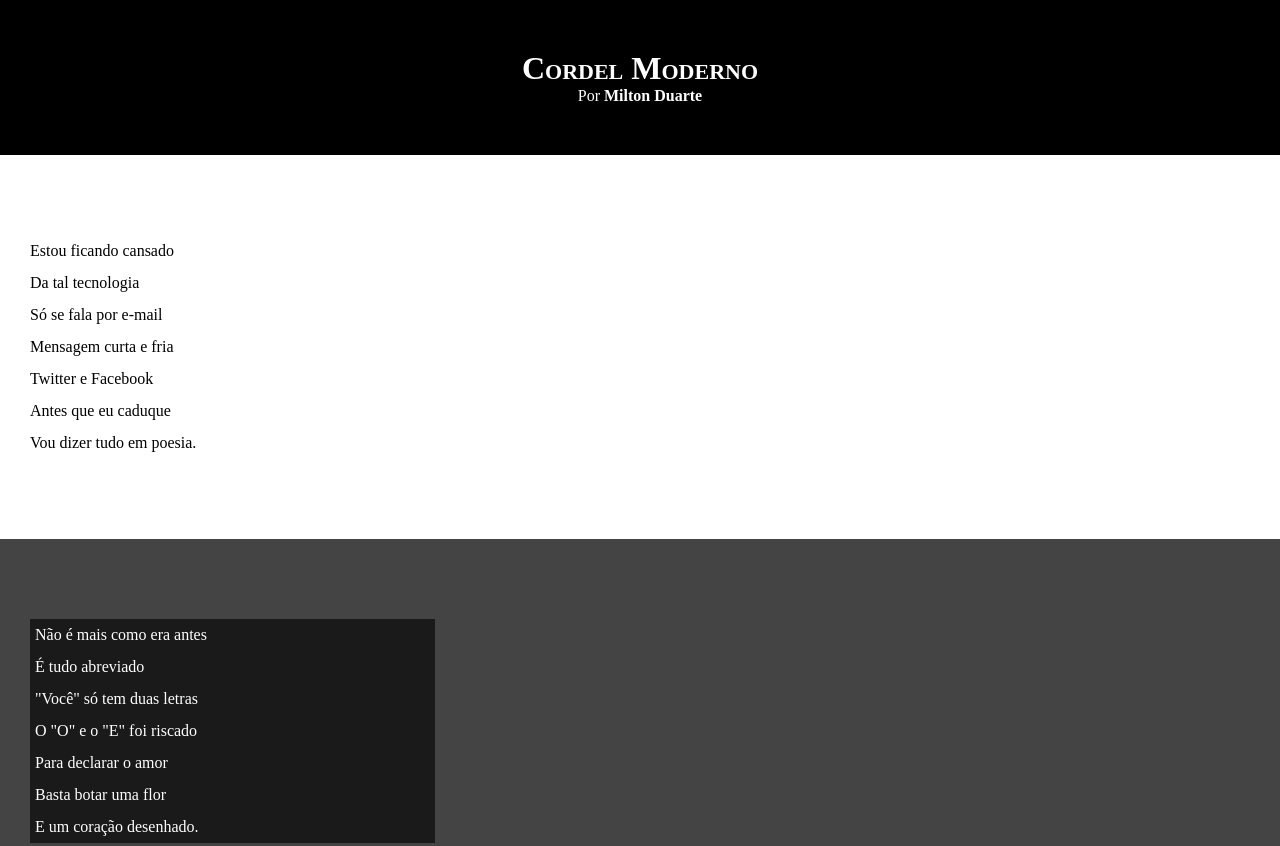
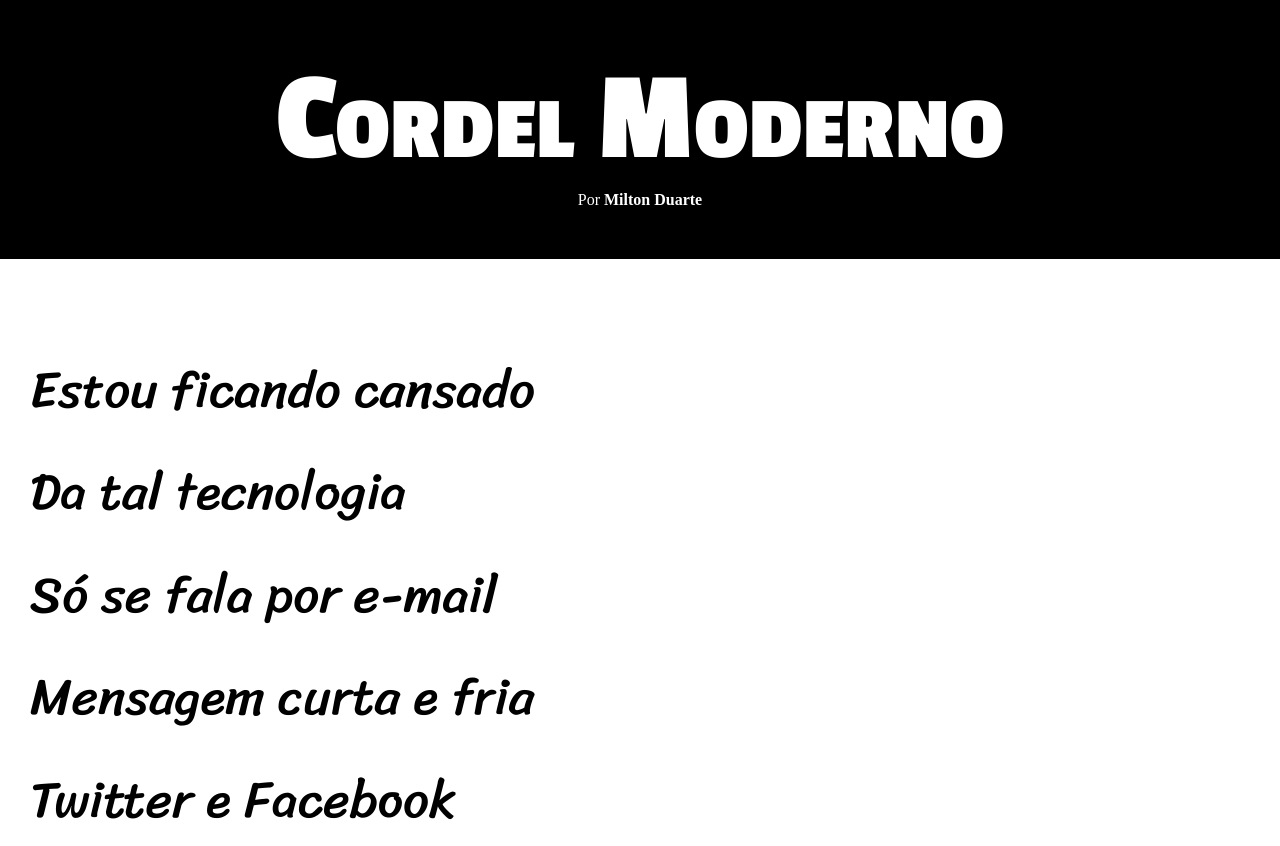
Before and after one commit to frantzdemelien/html-css, a plain HTML site: page exercícios/desafio12/index.html in a window 1280 px wide. Shown: the top 846 px of the page. Drawn offline with Linux system fonts and the light colour scheme.

Commit message:
atualização

```diff
--- a/exercícios/desafio12/style.css
+++ b/exercícios/desafio12/style.css
@@ -1,4 +1,14 @@
 @charset "UTF-8";
+
+@import url('https://fonts.googleapis.com/css2?family=Passion+One:wght@400;700;900&display=swap');
+
+@import url('https://fonts.googleapis.com/css2?family=Sriracha&display=swap');
+
+:root{
+    --fonte1: Verdana, Geneva, Tahoma, sans-serif;
+    --fonte2: "Passion One", sans-serif;
+    --fonte3: "Sriracha", normal;
+}
 
 *{
     margin: 0px;
@@ -8,21 +18,26 @@
 html, body{
     min-height: 100%vh;
     background-color: darkgray;
+
 }
 
 header{
     background-color: black;
     color: white;
     text-align: center;
+
 }
 
 header > h1{
     padding-top: 50px;
     font-variant: small-caps;
+    font-family: var(--fonte2);
+    font-size: 10vw;
 }
 
 header > p{
     padding-bottom: 50px;
+
 }
 
 header a, footer a {
@@ -41,7 +56,12 @@ section{
     padding-bottom: 10vh;
     line-height: 2em;
     padding-left: 30px;
+    font-family: var(--fonte3);
+    font-size: 4vw;
 }
+
+
+
 
 section.normal{
     background-color: white;
@@ -55,8 +75,8 @@ section.imagem{
 
 section.imagem >p{
     background-color: rgba(0, 0, 0, 0.61);
-    width: 400px;
-    padding-left: 5px;
+    padding: 10px;
+    display: inline-block;
 }
 
 footer{
```
